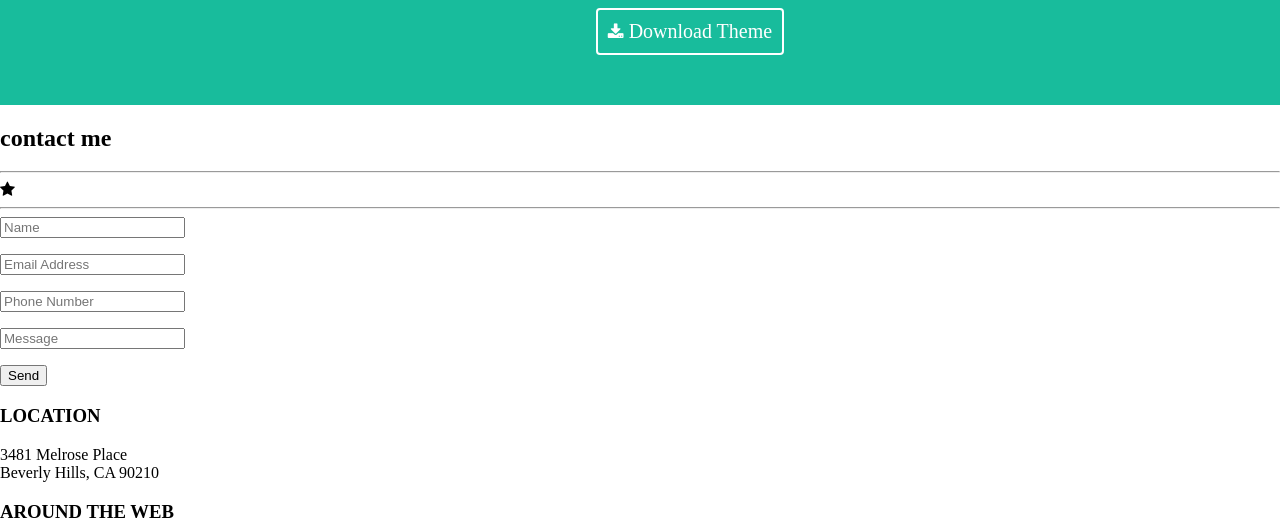
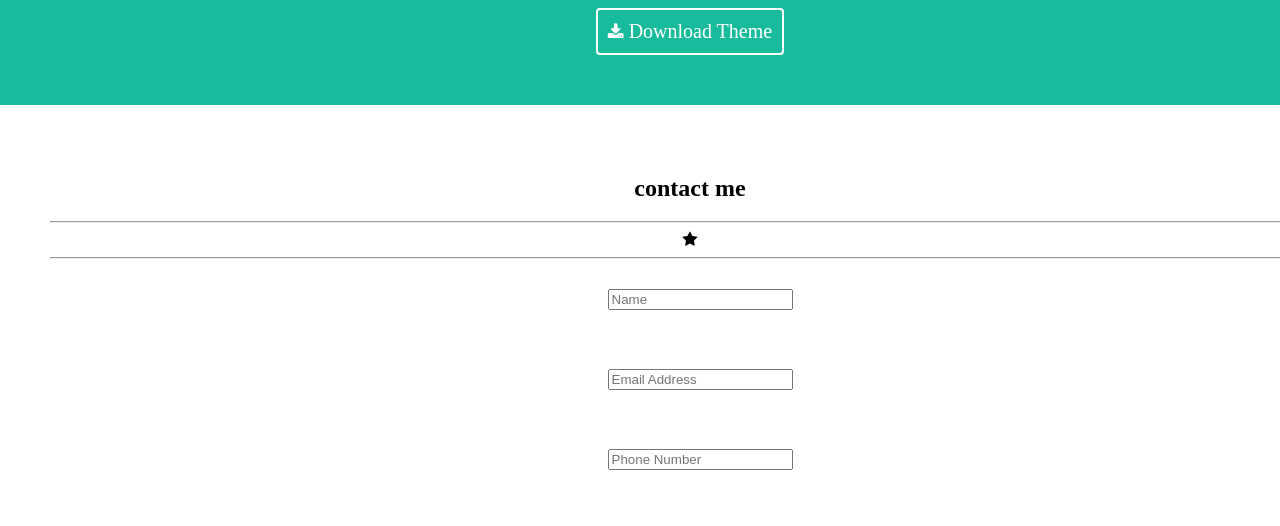
Before and after one commit to MariaRuizQ/freelancer, a plain HTML site: page index.html in a window 1280 px wide. Shown: the part 1736-2262 px from the top of the page. Drawn offline with Linux system fonts and the light colour scheme.

Commit message:
Añadiendo estructura CSS parte-4

```diff
--- a/css/main.css
+++ b/css/main.css
@@ -216,3 +216,31 @@ body{
   border: solid 2px;
   border-color: #18bc9c;
 }
+
+.parte-4{
+  width: 100%;
+  background-color: white;
+  text-align: center;
+  color: black;
+  padding: 50px;
+}
+
+.parte-4 form{
+  color: #212529;
+  text-decoration: none;
+}
+
+.parte-4 form div{
+  margin: 0;
+  font-size: 20px;
+  line-height: 2;
+  color:  #212529;
+  text-decoration: none;
+}
+
+.parte-4 form div div{
+  display: block;
+  width: 100%;
+  padding: 10px;
+  font-size: 20px;
+}
--- a/index.html
+++ b/index.html
@@ -186,7 +186,7 @@ https://github.com/Laboratoria-learning/lyft-->
               <a href="#"><i class="fa fa-twitter" aria-hidden="true"></i></a>
             </li>
             <li>
-              <a href="#"><i class="fa fa-google-plus" aria-hidden="true"></i></a>
+              <a href="#"><i class="fa fa-fw fa-linkedin"></i></a>
             </li>
             <li>
               <a href="#"><i class="fa fa-dribbble" aria-hidden="true"></i></a>
```
